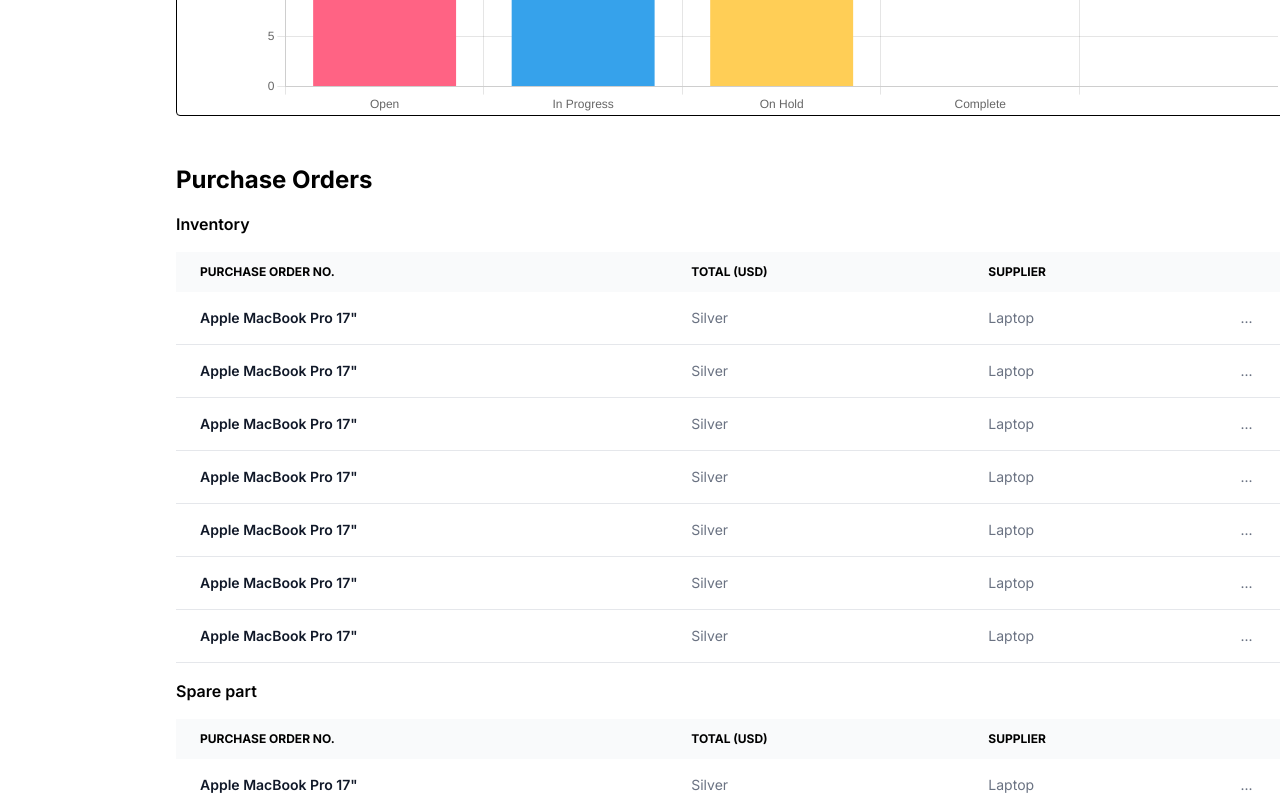
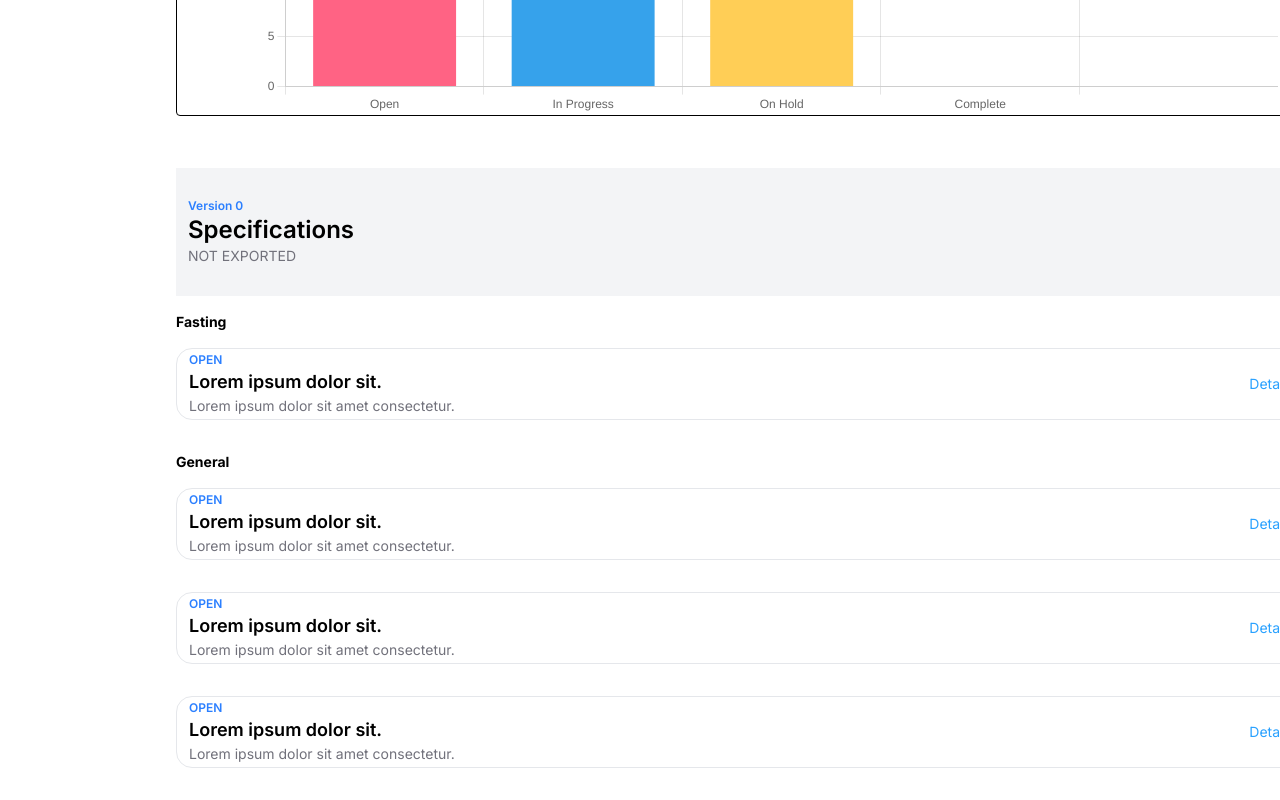
Before and after one commit to akhdanfarrosrenoldi/Limin_react, a React (Vite) app: page / in a window 1280 px wide. Shown: the part 1720-2520 px from the top of the page. Built offline with nearby package versions, Linux system fonts and the light colour scheme.

Commit message:
feat: add AdditionalContent component and integrate it into main application layout

```diff
--- /dev/null
+++ b/src/layouts/AdditionalContent.jsx
@@ -0,0 +1,104 @@
+const AdditionalContent = () => {
+  return (
+    <>
+      <div class="ml-32 w-full -mt-15">
+        <div class="p-12">
+          <div class="h-32 mb-4 flex items-center justify-between px-3 py-5 bg-gray-100">
+            <div>
+              <p class="text-xs font-semibold text-blue-500">Version 0</p>
+              <p class="text-2xl font-semibold text-black">Specifications</p>
+              <p class="text-sm text-zinc-500">NOT EXPORTED</p>
+            </div>
+          </div>
+          {/* Fasting */}
+          <div>
+            <h1 class="text-sm font-bold text-black my-4">Fasting</h1>
+
+            <div class="h-18 mb-8 flex items-center justify-between border border-gray-200 rounded-2xl px-3 py-8 bg-white">
+              <div>
+                <p class="text-xs font-semibold text-blue-500">OPEN</p>
+                <p class="text-lg font-semibold text-black">
+                  Lorem ipsum dolor sit.
+                </p>
+                <p class="text-sm text-zinc-500">
+                  Lorem ipsum dolor sit amet consectetur.
+                </p>
+              </div>
+              <div>
+                <button class="bg-white hover:bg-gray-200 text-[#29a1ff] text-sm py-2 px-4 rounded">
+                  Detail
+                </button>
+                <button class="bg-white hover:bg-gray-200 text-[#29a1ff] text-sm py-2 px-4 rounded">
+                  ...
+                </button>
+              </div>
+            </div>
+          </div>
+          {/* General */}
+          <div>
+            <h1 class="text-sm font-bold text-black my-4">General</h1>
+            <div class="h-18 mb-8 flex items-center justify-between border border-gray-200 rounded-2xl px-3 py-8 bg-white">
+              <div>
+                <p class="text-xs font-semibold text-blue-500">OPEN</p>
+                <p class="text-lg font-semibold text-black">
+                  Lorem ipsum dolor sit.
+                </p>
+                <p class="text-sm text-zinc-500">
+                  Lorem ipsum dolor sit amet consectetur.
+                </p>
+              </div>
+              <div>
+                <button class="bg-white hover:bg-gray-200 text-[#29a1ff] text-sm py-2 px-4 rounded">
+                  Detail
+                </button>
+                <button class="bg-white hover:bg-gray-200 text-[#29a1ff] text-sm py-2 px-4 rounded">
+                  ...
+                </button>
+              </div>
+            </div>
+            <div class="h-18 mb-8 flex items-center justify-between border border-gray-200 rounded-2xl px-3 py-8 bg-white">
+              <div>
+                <p class="text-xs font-semibold text-blue-500">OPEN</p>
+                <p class="text-lg font-semibold text-black">
+                  Lorem ipsum dolor sit.
+                </p>
+                <p class="text-sm text-zinc-500">
+                  Lorem ipsum dolor sit amet consectetur.
+                </p>
+              </div>
+              <div>
+                <button class="bg-white hover:bg-gray-200 text-[#29a1ff] text-sm py-2 px-4 rounded">
+                  Detail
+                </button>
+                <button class="bg-white hover:bg-gray-200 text-[#29a1ff] text-sm py-2 px-4 rounded">
+                  ...
+                </button>
+              </div>
+            </div>
+            <div class="h-18 mb-8 flex items-center justify-between border border-gray-200 rounded-2xl px-3 py-8 bg-white">
+              <div>
+                <p class="text-xs font-semibold text-blue-500">OPEN</p>
+                <p class="text-lg font-semibold text-black">
+                  Lorem ipsum dolor sit.
+                </p>
+                <p class="text-sm text-zinc-500">
+                  Lorem ipsum dolor sit amet consectetur.
+                </p>
+              </div>
+              <div>
+                <button class="bg-white hover:bg-gray-200 text-[#29a1ff] text-sm py-2 px-4 rounded">
+                  Detail
+                </button>
+                <button class="bg-white hover:bg-gray-200 text-[#29a1ff] text-sm py-2 px-4 rounded">
+                  ...
+                </button>
+              </div>
+            </div>
+          </div>
+        </div>
+      </div>
+    </>
+  );
+};
+
+export default AdditionalContent;
--- a/src/main.jsx
+++ b/src/main.jsx
@@ -6,6 +6,7 @@
 import Summary from "./layouts/Summary.jsx";
 import PurchaseOrders from "./layouts/PurchaseOrders.jsx";
 import Button from "./components/Button.jsx";
+import AdditionalContent from "./layouts/AdditionalContent.jsx";
 
 createRoot(document.getElementById("root")).render(
   <StrictMode>
@@ -14,6 +15,7 @@
       <Button />
       <App />
       <Summary />
+      <AdditionalContent />
       <PurchaseOrders />
     </div>
   </StrictMode>
```
